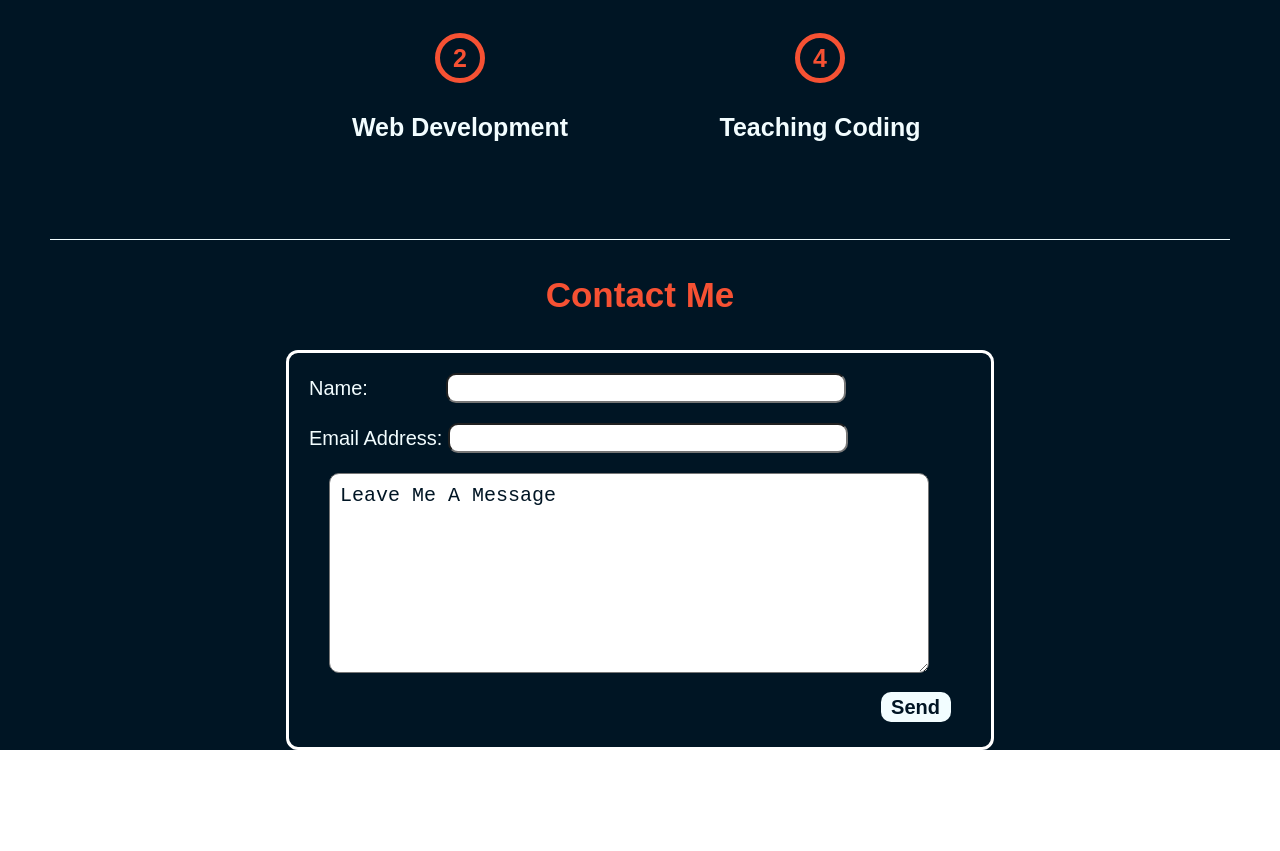
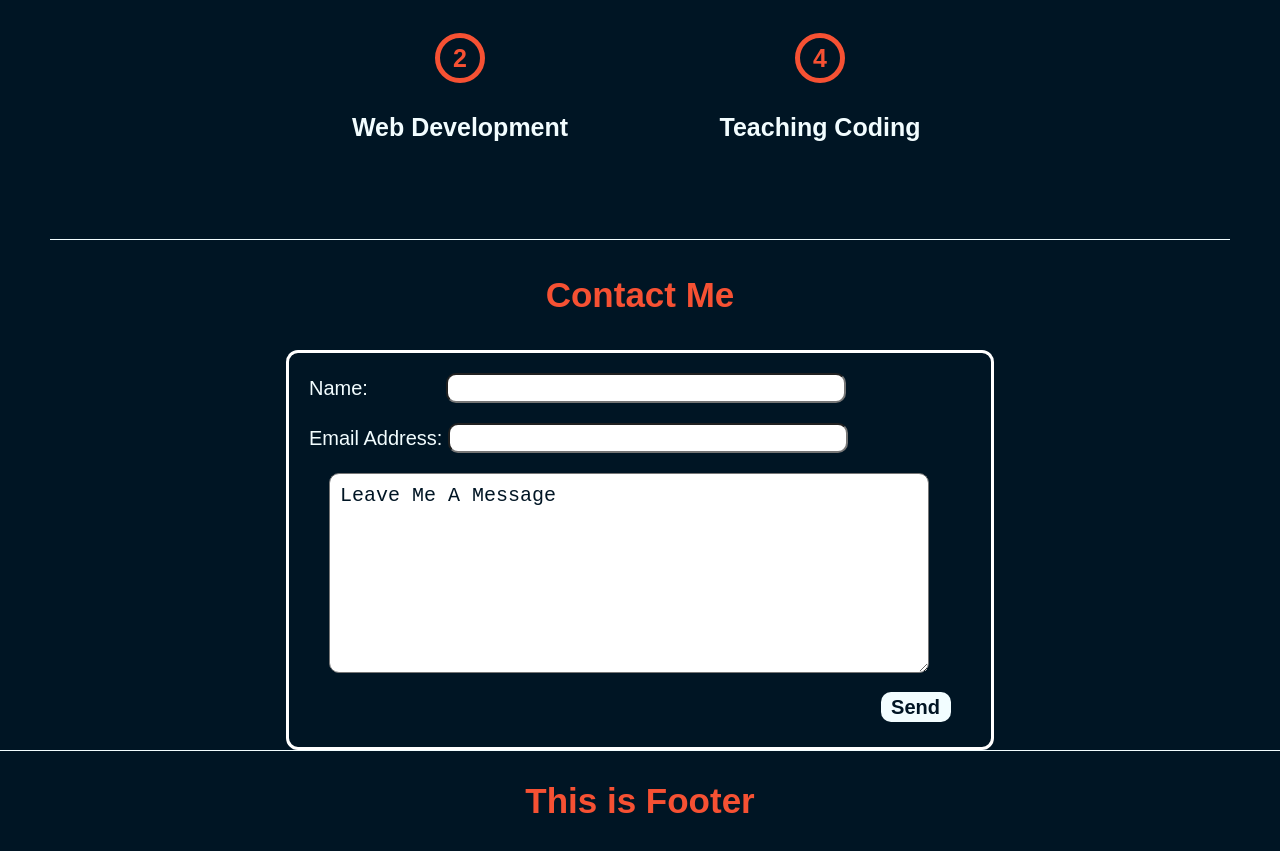
Before and after one commit to mohamed-abdelhafiz-dev/Portfolio-website, a plain HTML site: page index.html in a window 1280 px wide. Shown: the part 1932-2783 px from the top of the page. Before the commit the page ends 2682 px from the top, so only its background shows below. Drawn offline with nearby package versions, Linux system fonts and the light colour scheme.

Commit message:
adding footer on branch "branch"

```diff
--- a/index.html
+++ b/index.html
@@ -129,8 +129,10 @@
           </form>
         </div>
       </main>
-      <footer></footer>
+      <footer>
+        <h2>This is Footer</h2>
+      </footer>
     </div>
     <script src="script.js"></script>
-  </body    >
+  </body>
 </html>
--- a/style.css
+++ b/style.css
@@ -336,3 +336,14 @@ main .contact form input[type="submit"]:hover {
     background-color: var(--hover-color);
     color: var(--main-color);
 }
+
+footer h2 {
+    color: var(--hover-color);
+    text-align: center;
+    font-size: 35px;
+}
+
+footer {
+    border-top: 1px solid var(--main-color);
+    padding: 30px;
+}
```
